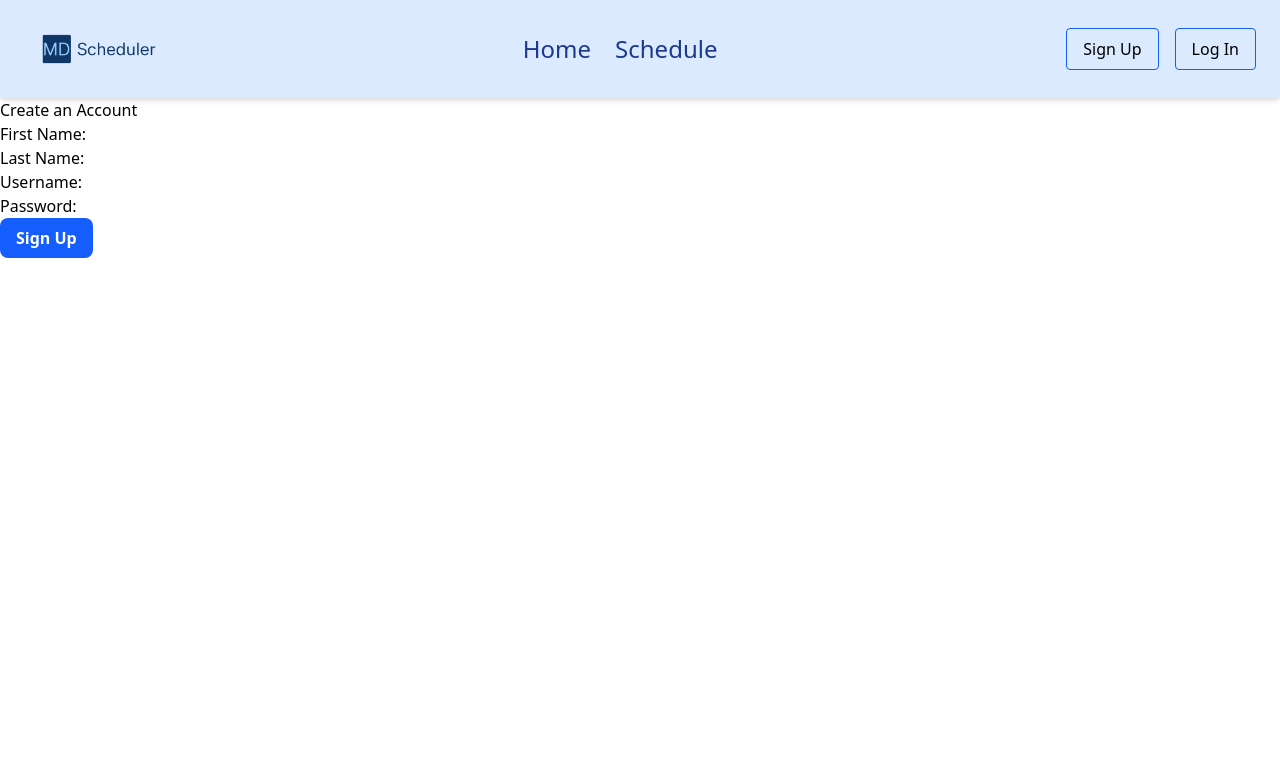
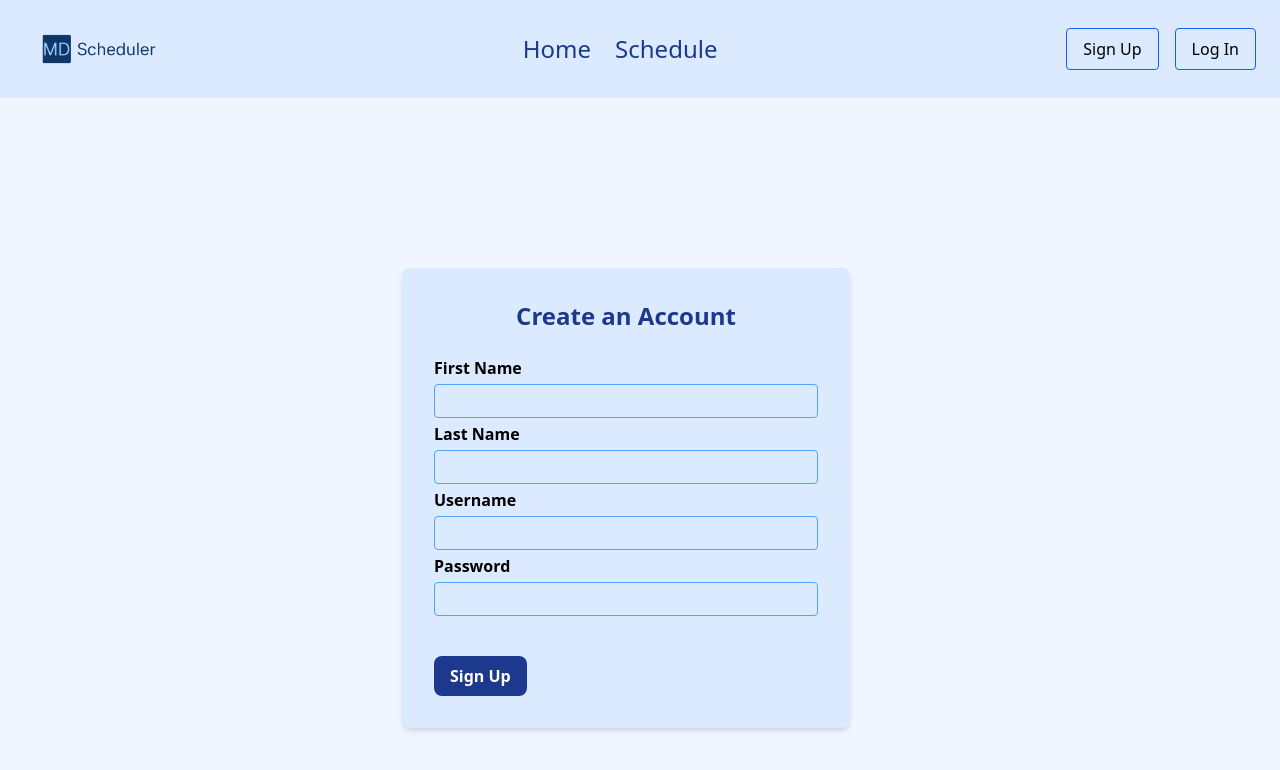
Before and after one commit to quisethecoder/capstone-md, a React (Vite) app in the folder client/: page /managersignup in a window 1280 px wide. Shown: the top 770 px of the page. Built offline with nearby package versions, Linux system fonts and the light colour scheme.

Commit message:
finshed styling the login and sign up

```diff
--- a/client/src/components/EmployeeForm.jsx
+++ b/client/src/components/EmployeeForm.jsx
@@ -72,38 +72,76 @@ export default function EmployeeForm({setLoggedInEmployee}){
 
 
     return(
-        <div>
+        <div className="min-h-screen flex items-center justify-center pt-20 pb-20 pr-7 bg-blue-50">
+            <div className="bg-blue-100 shadow-md rounded-lg max-w-md w-full p-8">
             {errors.length > 0 && <ul id="errors">
-                {errors.map(error => <li key={error}>{error}</li>)}
+                {errors.map(error => <li className="mb-4 text-red-600" key={error}>{error}</li>)}
             </ul>}
 
-            <h2>Create an Account</h2>
+            <h2 className="text-2xl font-bold text-center text-blue-900 mb-6">Create an Account</h2>
             <div></div>
             <form onSubmit={handleSubmit}>
-
                 <div>
-                    <label htmlFor="firstname-input">First Name: </label>
-                    <input name="firstName" id="firstname-input" type="text" value={employee.firstName} onChange={handleChange} />
+                    <label htmlFor="firstname-input" className="block font-bold mb-1">First Name </label>
+                    <input
+                    className="w-full border border-blue-400 rounded px-3 py-1 focus:outline-none focus:ring-2 focus:ring-black mb-1"
+                    name="firstName"
+                    id="firstname-input"
+                    type="text"
+                    value={employee.firstName}
+                    onChange={handleChange}
+                    required
+                    />
                 </div>
 
                 <div>
-                    <label htmlFor="lastname-input">Last Name: </label>
-                    <input name="lastName" id="laststname-input" type="text" value={employee.lastName} onChange={handleChange} />
+                    <label htmlFor="lastname-input" className="block font-bold mb-1">Last Name </label>
+                    <input
+                    className="w-full border border-blue-400 rounded px-3 py-1 focus:outline-none focus:ring-2 focus:ring-black mb-1"
+                    name="lastName"
+                    id="laststname-input"
+                    type="text"
+                    value={employee.lastName}
+                    onChange={handleChange}
+                    required
+                    />
                 </div>
 
                 <div>
-                    <label htmlFor="username-input">Username: </label>
-                    <input name="username" id="username-input" type="text" value={employee.username} onChange={handleChange} />
+                    <label htmlFor="username-input" className="block font-bold mb-1">Username </label>
+                    <input
+                    className="w-full border border-blue-400 rounded px-3 py-1 focus:outline-none focus:ring-2 focus:ring-black mb-1"
+                    name="username"
+                    id="username-input"
+                    type="text"
+                    value={employee.username}
+                    onChange={handleChange}
+                    required
+                    />
                 </div>
 
                 <div>
-                    <label htmlFor="password-input">Password: </label>
-                    <input name="password" id="password-input" type="password" value={employee.password} onChange={handleChange} />
+                    <label htmlFor="password-input" className="block font-bold mb-1">Password </label>
+                    <input
+                    className="w-full border border-blue-400 rounded px-3 py-1 focus:outline-none focus:ring-2 focus:ring-black mb-1"
+                    name="password"
+                    id="password-input"
+                    type="password"
+                    value={employee.password}
+                    onChange={handleChange}
+                    required
+                    />
                 </div>
 
                 <div>
-                    <label htmlFor="managerId-input">Manager: </label>
-                    <select name="manager" id="managerId-input" value={employee.manager.managerId} onChange={handleChange}>
+                    <label htmlFor="managerId-input" className="block font-bold mt-4 mb-1">Manager </label>
+                    <select
+                    name="manager"
+                    id="managerId-input"
+                    value={employee.manager.managerId}
+                    onChange={handleChange}
+                    className="w-full border border-blue-400 rounded px-3 py-1 focus:outline-none focus:ring-2 focus:ring-black mb-15"
+                    >
                     <option value="">Select your manager</option>
                     {managers.map(manager => (
                         <option key={manager.managerId} value={manager.managerId}>
@@ -114,10 +152,11 @@ export default function EmployeeForm({setLoggedInEmployee}){
                 </div>
 
                 <div>
-                    <button className="px-4 py-2 bg-blue-600 text-white font-semibold rounded-lg hover:bg-blue-700 transition duration-300"
-                    type="submit">Log In</button>
+                    <button className="px-4 py-2 bg-blue-900 text-white font-semibold rounded-lg hover:bg-blue-700 transition duration-300"
+                    type="submit">Sign Up</button>
                 </div>
             </form>
+            </div>
         </div>
     )
 }
--- a/client/src/components/EmployeeLoginForm.jsx
+++ b/client/src/components/EmployeeLoginForm.jsx
@@ -44,29 +44,42 @@ export default function EmployeeFormLogin({setLoggedInEmployee}){
 
 
     return(
-        <div>
+        <div className="min-h-screen flex items-center justify-center pb-30 pr-7 bg-blue-50">
+            <div className="bg-blue-100 shadow-md rounded p-8">
             {errors.length > 0 && <ul id="errors">
-                {errors.map(error => <li key={error}>{error}</li>)}
+                {errors.map(error => <li className="mb-4 text-red-600" key={error}>{error}</li>)}
             </ul>}
 
-            <h2>Login</h2>
+            <h2 className="text-2xl font-bold text-center text-blue-900 mb-6">Log In</h2>
             <div></div>
             <form onSubmit={handleSubmit}>
                 <div>
-                    <label htmlFor="username-input">Username: </label>
-                    <input name="username" id="username-input" type="text" value={employee.username} onChange={handleChange} />
+                    <label htmlFor="username-input" className="block font-bold mb-1">Username </label>
+                    <input
+                    className="w-full border border-blue-400 rounded px-3 py-1 focus:outline-none focus:ring-2 focus:ring-black mb-1"
+                    name="username"
+                    id="username-input"
+                    type="text"
+                    value={employee.username}
+                    onChange={handleChange}
+                    required
+                    />
                 </div>
 
                 <div>
-                    <label htmlFor="password-input">Password: </label>
-                    <input name="password" id="password-input" type="password" value={employee.password} onChange={handleChange} />
+                    <label htmlFor="password-input" className="block font-bold mb-1">Password </label>
+                    <input
+                    className="w-full border border-blue-400 rounded px-3 py-1 focus:outline-none focus:ring-2 focus:ring-black mb-10"
+                    required
+                    name="password" id="password-input" type="password" value={employee.password} onChange={handleChange} />
                 </div>
 
                 <div>
-                    <button className="px-4 py-2 bg-blue-600 text-white font-semibold rounded-lg hover:bg-blue-700 transition duration-300"
+                    <button className="px-4 py-2 bg-blue-900 text-white font-semibold rounded-lg hover:bg-blue-700 transition duration-300"
                     type="submit">Log In</button>
                 </div>
             </form>
+            </div>
         </div>
     )
 }
--- a/client/src/components/ManagerForm.jsx
+++ b/client/src/components/ManagerForm.jsx
@@ -47,40 +47,54 @@ export default function ManagerForm({setLoggedInManager}){
 
 
     return(
-        <div>
+        <div className="min-h-screen flex items-center justify-center pt-20 pb-20 pr-7 bg-blue-50">
+             <div className="bg-blue-100 shadow-md rounded-lg max-w-md w-full p-8">
             {errors.length > 0 && <ul id="errors">
-                {errors.map(error => <li key={error}>{error}</li>)}
+                {errors.map(error => <li className="mb-4 text-red-600" key={error}>{error}</li>)}
             </ul>}
 
-            <h2>Create an Account</h2>
+            <h2 className="text-2xl font-bold text-center text-blue-900 mb-6">Create an Account</h2>
 
             <div></div>
             <form onSubmit={handleSubmit}>
 
                  <div>
-                    <label htmlFor="firstname-input">First Name: </label>
-                    <input name="firstName" id="firstname-input" type="text" value={manager.firstName} onChange={handleChange} />
+                    <label htmlFor="firstname-input" className="block font-bold mb-1">First Name </label>
+                    <input
+                    className="w-full border border-blue-400 rounded px-3 py-1 focus:outline-none focus:ring-2 focus:ring-black mb-1"
+                    required
+                    name="firstName" id="firstname-input" type="text" value={manager.firstName} onChange={handleChange} />
                 </div>
 
                 <div>
-                    <label htmlFor="lastname-input">Last Name: </label>
-                    <input name="lastName" id="laststname-input" type="text" value={manager.lastName} onChange={handleChange} />
+                    <label htmlFor="lastname-input" className="block font-bold mb-1">Last Name </label>
+                    <input
+                    className="w-full border border-blue-400 rounded px-3 py-1 focus:outline-none focus:ring-2 focus:ring-black mb-1"
+                    required
+                    name="lastName" id="laststname-input" type="text" value={manager.lastName} onChange={handleChange} />
                 </div>
 
                 <div>
-                    <label htmlFor="username-input">Username: </label>
-                    <input name="username" id="username-input" type="text" value={manager.username} onChange={handleChange} />
+                    <label htmlFor="username-input" className="block font-bold mb-1">Username </label>
+                    <input
+                    className="w-full border border-blue-400 rounded px-3 py-1 focus:outline-none focus:ring-2 focus:ring-black mb-1"
+                    required
+                    name="username" id="username-input" type="text" value={manager.username} onChange={handleChange} />
                 </div>
 
                 <div>
-                    <label htmlFor="password-input">Password: </label>
-                    <input name="password" id="password-input" type="password" value={manager.password} onChange={handleChange} />
+                    <label htmlFor="password-input" className="block font-bold mb-1">Password </label>
+                    <input
+                    className="w-full border border-blue-400 rounded px-3 py-1 focus:outline-none focus:ring-2 focus:ring-black mb-10"
+                    required
+                    name="password" id="password-input" type="password" value={manager.password} onChange={handleChange} />
                 </div>
 
                 <div>
-                    <button className="px-4 py-2 bg-blue-600 text-white font-semibold rounded-lg hover:bg-blue-700 transition duration-300" type="submit">Sign Up</button>
+                    <button className="px-4 py-2 bg-blue-900 text-white font-semibold rounded-lg hover:bg-blue-700 transition duration-300" type="submit">Sign Up</button>
                 </div>
             </form>
+            </div>
         </div>
     )
 }
--- a/client/src/components/ManagerLoginForm.jsx
+++ b/client/src/components/ManagerLoginForm.jsx
@@ -46,29 +46,37 @@ export default function ManagerLoginForm({ setLoggedInManager }) {
 
 
     return (
-        <div>
+        <div className="min-h-screen flex items-center justify-center pb-30 pr-7 bg-blue-50">
+            <div className="bg-blue-100 shadow-md rounded p-8">
             {errors.length > 0 && <ul id="errors">
-                {errors.map(error => <li key={error}>{error}</li>)}
+                {errors.map(error => <li className="mb-4 text-red-600" key={error}>{error}</li>)}
             </ul>}
 
-            <h2>Login</h2>
+            <h2 className="text-2xl font-bold text-center text-blue-900 mb-6">Log In</h2>
             <div></div>
             <form onSubmit={handleSubmit}>
                 <div>
-                    <label htmlFor="username-input">Username: </label>
-                    <input name="username" id="username-input" type="text" value={manager.username} onChange={handleChange} />
+                    <label className="block font-bold mb-1" htmlFor="username-input">Username: </label>
+                    <input
+                    className="w-full border border-blue-400 rounded px-3 py-1 focus:outline-none focus:ring-2 focus:ring-black mb-1"
+                    required
+                    name="username" id="username-input" type="text" value={manager.username} onChange={handleChange} />
                 </div>
 
                 <div>
-                    <label htmlFor="password-input">Password: </label>
-                    <input name="password" id="password-input" type="password" value={manager.password} onChange={handleChange} />
+                    <label htmlFor="password-input" className="block font-bold mb-1">Password: </label>
+                    <input
+                    required
+                    className="w-full border border-blue-400 rounded px-3 py-1 focus:outline-none focus:ring-2 focus:ring-black mb-10"
+                    name="password" id="password-input" type="password" value={manager.password} onChange={handleChange} />
                 </div>
 
                 <div>
-                    <button className="px-4 py-2 bg-blue-600 text-white font-semibold rounded-lg hover:bg-blue-700 transition duration-300"
+                    <button className="px-4 py-2 bg-blue-900 text-white font-semibold rounded-lg hover:bg-blue-700 transition duration-300"
                     type="submit">Log In</button>
                 </div>
             </form>
+            </div>
         </div>
     )
 }
--- a/client/src/components/Nav.jsx
+++ b/client/src/components/Nav.jsx
@@ -16,7 +16,7 @@ export default function Nav({ loggedInManager, setLoggedInManager, loggedInEmplo
                         <img src={logo} alt="MD Scheduler" width={150}/>
                     </Link>
                 </div>
-                <ul className='hidden md:flex space-x-6 text-2xl'>
+                <ul className='hidden md:flex space-x-6 text-2xl font-normal'>
                     <li>
                         <Link to={"/"} className='hover:text-blue-600 text-blue-900 transition-colors'>
                             Home
```
Also changed, not shown: client/src/components/ChooseRoute.jsx (+8 -8 lines), client/src/components/EmployeeProfile.jsx (+10 -6 lines), client/src/components/Schedule.jsx (+4 -4 lines), 1 other file (tests, documents, lock files or other folders).
